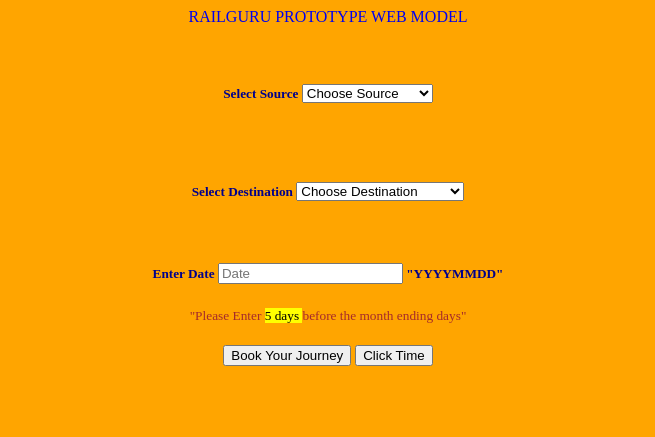
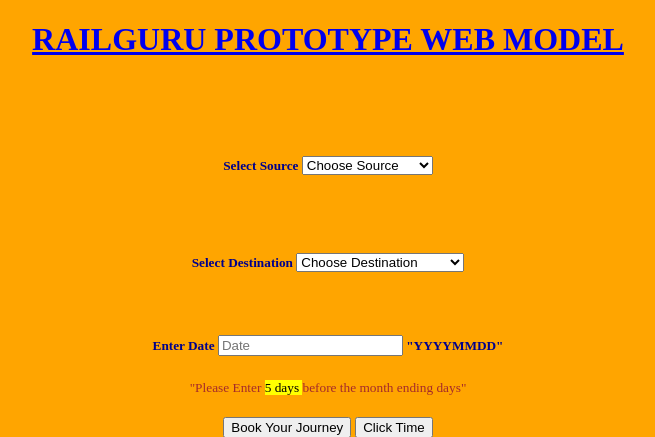
Before and after one commit to pskr0/Railticket, a Flask app: page / in a window 1280 px wide. Shown: the top 437 px of the page, without its empty margins (312-967 px from the left). Run offline with Flask 2, Linux system fonts and the light colour scheme; parts of the project's set-up code (start-up, migrations or seed data) failed here and were passed over.

Commit message:
Update index.html
change 1

```diff
--- a/templates/index.html
+++ b/templates/index.html
@@ -25,7 +25,7 @@ table, th, td {
 
 <BODY ALIGN="CENTER" style="background-color: orange;color:brown; height:100%;background-repeat:no-repeat;background-size:cover;>
 <H1 STYLE="background-color: orange;color:orange";>
-<a style="text-decoration:none" href="/filedata"><large>RAILGURU PROTOTYPE WEB MODEL</large></a>
+<a style="text-decoration:none" href="/filedata"><h1><u>RAILGURU PROTOTYPE WEB MODEL</u></h1></a>
 </form>
 </H1>
 <BR>
```
